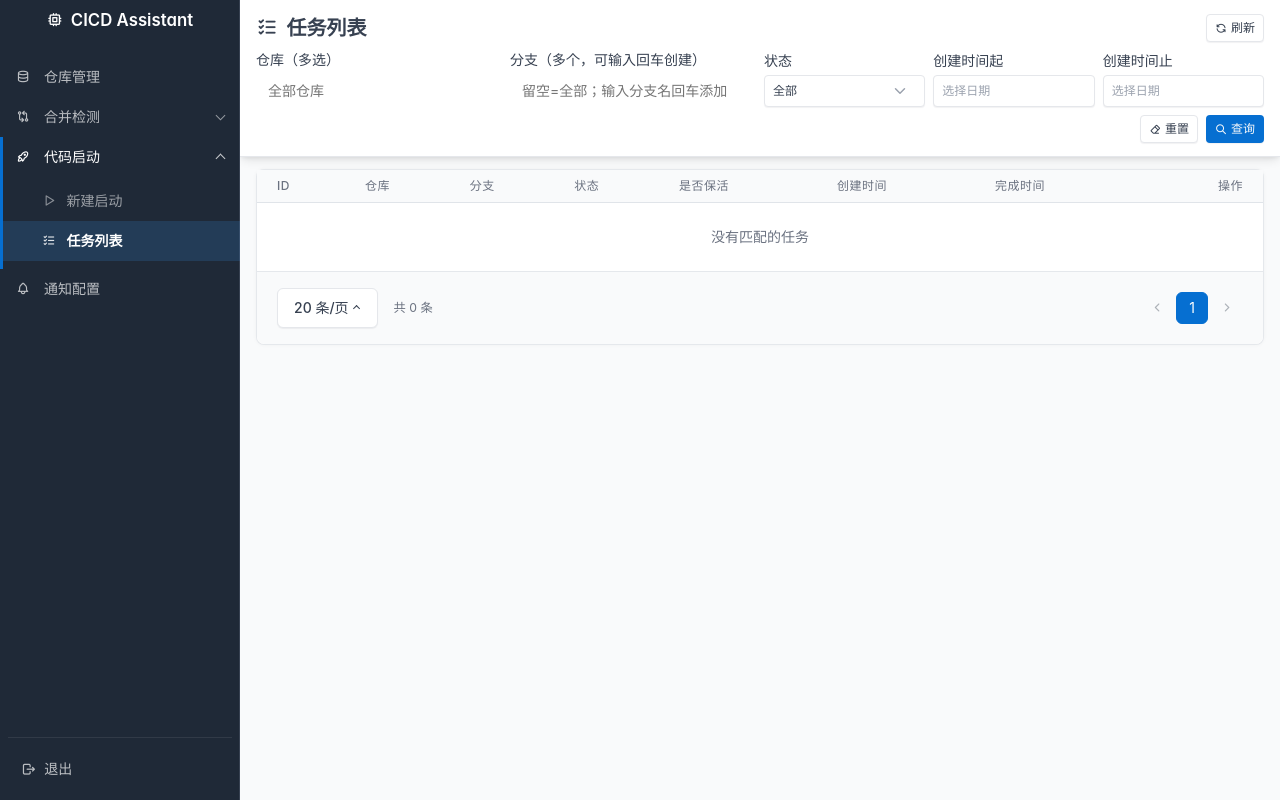
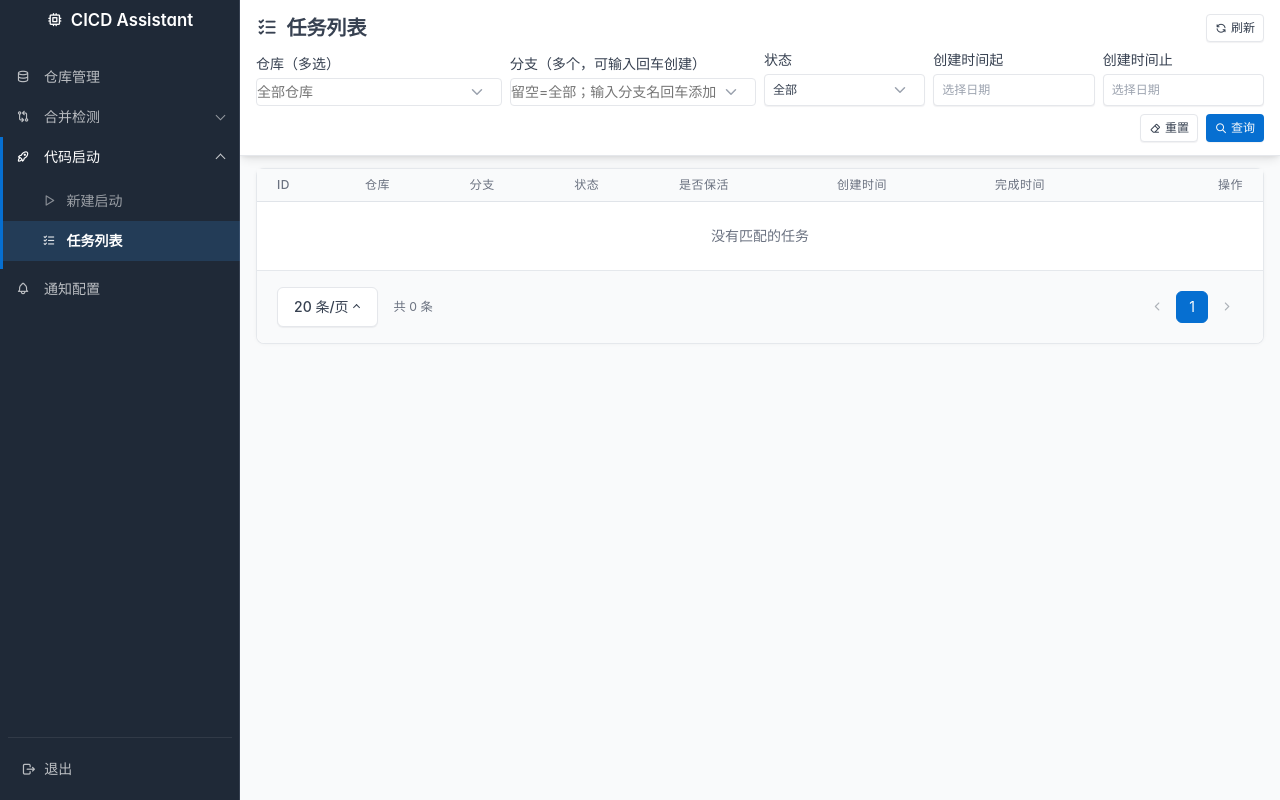
Before and after one commit to HytionKing/cicd-assistant, a Spring Boot app: page /launch/tasks in a window 1280 px wide. Run offline with Spring Boot 4, Linux system fonts and the light colour scheme; the visitor is signed in with stand-in values (Sample User, id 1); data that the repository does not hold is empty; some of the project's set-up classes (security, data sources, template engines, error pages and the like) are left out, and stand-ins take their place; some libraries are stand-ins or nearby versions.

Commit message:
fix(ui/tasks): tom-select 边框和 dropdown 背景丢失修复
问题：
1) tom-select bootstrap5 主题里所有 border/bg 走 --bs-* 变量，Tabler
   用 --tblr-* 前缀 → 变量为空 → 输入框没边框
2) tom-select 不会把原 <select> 的 form-select class propagate 到生成
   的 wrapper 上 → 就算 <select> 加了 form-select-sm 也没样式命中
3) .ts-dropdown 依赖 --bs-body-bg，也是空 → 展开后透明能看到背景

修法：
- app.css :root 里加 --bs-* → --tblr-* 全套映射（body-bg / body-color /
  border-color / border-color-translucent / border-radius(-sm/-lg) /
  border-width / secondary-bg / tertiary-bg / form-valid/invalid-color /
  box-shadow-inset），tom-select 所有变量引用瞬间通电
- tasks.js 里 new TomSelect(...) 之后手动
  wrapper.classList.add('form-select', 'form-select-sm')
  让 wrapper 直接命中 Tabler 的 form-select 样式（边框 + 白底 + 圆角）
- .ts-wrapper.form-select .ts-control 压掉内层重复 padding/background/shadow
  避免双边框视觉
- .ts-dropdown 显式 background + border + shadow 兜底防主题变量意外丢失
- .ts-dropdown .option.active 用 --tblr-primary-lt 蓝色高亮跟 Tabler 一致
- <select> 加 form-select form-select-sm class 声明意图（HTML 语义清晰）
- CSS URL 版本号 bump 到 20260725-tasks7 绕缓存

Playwright 验证 wrapClass 含 form-select form-select-sm，
wrapBg=白，wrapBorder=1px solid #e5e7eb ✓

Co-Authored-By: Claude Opus 4.7 <noreply@anthropic.com>
Claude-Session: https://claude.ai/code/session_01SYCt9iN9iPWTm79P4WbX4z

```diff
--- a/src/main/resources/static/css/app.css
+++ b/src/main/resources/static/css/app.css
@@ -383,6 +383,51 @@
     vertical-align: -3px;
 }
 
+/* tom-select bootstrap5 主题依赖 --bs-* 系列变量，Tabler 用 --tblr-* 前缀，
+ * 没这层映射所有 var() 都为空 → 输入框没边框、dropdown 透明看穿。这里把常用
+ * 的几个补上，保持 tom-select 视觉跟 form-control-sm 完全一致。 */
+:root {
+    --bs-body-bg: var(--tblr-body-bg);
+    --bs-body-color: var(--tblr-body-color);
+    --bs-border-color: var(--tblr-border-color);
+    --bs-border-color-translucent: var(--tblr-border-color-translucent);
+    --bs-border-radius: var(--tblr-border-radius);
+    --bs-border-radius-sm: var(--tblr-border-radius-sm);
+    --bs-border-radius-lg: var(--tblr-border-radius-lg);
+    --bs-border-width: var(--tblr-border-width);
+    --bs-secondary-bg: var(--tblr-bg-surface-secondary);
+    --bs-tertiary-bg: var(--tblr-bg-surface-tertiary);
+    --bs-form-invalid-color: var(--tblr-danger);
+    --bs-form-valid-color: var(--tblr-success);
+    --bs-box-shadow-inset: inset 0 1px 2px rgba(0, 0, 0, 0.075);
+}
+/* tom-select 修补：
+ * <select> 加 form-select-sm class 后 tom-select 会 propagate 到 wrapper，
+ * 边框/背景就走 Tabler 的 form-select 样式（含上面 --bs-* 变量映射）。
+ * 这里只做两件事：把内层 .ts-control 的重复 padding/background 压掉避免双线，
+ * dropdown 面板给背景兜底防透明。 */
+.ts-wrapper.form-select .ts-control,
+.ts-wrapper.form-control .ts-control {
+    padding: 0 !important;
+    background: transparent !important;
+    box-shadow: none !important;
+    min-height: 0;
+}
+.ts-dropdown {
+    background: var(--tblr-body-bg, #ffffff) !important;
+    border: 1px solid var(--tblr-border-color, #e5e7eb) !important;
+    box-shadow: 0 4px 12px rgba(0, 0, 0, 0.1);
+    z-index: 1055;
+}
+.ts-dropdown .option {
+    background: transparent;
+    color: var(--tblr-body-color);
+}
+.ts-dropdown .option.active {
+    background: var(--tblr-primary-lt, rgba(6, 111, 209, 0.1));
+    color: var(--tblr-primary, #066fd1);
+}
+
 /* 任务列表页的 sticky 页头：滚动列表时标题+筛选条不跟着走。
  * 关键：Tabler 默认给 .page-header 加了 margin-top（page-padding-y），sticky 后会残留
  * 一段空白让人以为没贴顶；上下 padding 自己给足并压掉 margin，视觉才明显。
--- a/src/main/resources/static/js/tasks.js
+++ b/src/main/resources/static/js/tasks.js
@@ -39,6 +39,11 @@
     delimiter: ',',
     placeholder: '留空=全部；输入分支名回车添加'
   });
+
+  // tom-select 不会自动把 <select> 的 form-select class 复制到生成的 wrapper 上，
+  // 手动加一下让边框/背景走 Tabler 的 form-select 样式
+  repoTs.wrapper.classList.add('form-select', 'form-select-sm');
+  branchTs.wrapper.classList.add('form-select', 'form-select-sm');
 
   // 日期：flatpickr 中文本地化。ISO 格式（Y-m-d）跟后端 normalizeFrom/To 期望一致
   flatpickr.localize(flatpickr.l10ns.zh);
--- a/src/main/resources/templates/tasks.html
+++ b/src/main/resources/templates/tasks.html
@@ -9,7 +9,7 @@
     <link rel="stylesheet" th:href="@{/vendor/tabler-icons/tabler-icons.min.css}"/>
     <link rel="stylesheet" th:href="@{/vendor/tom-select/css/tom-select.bootstrap5.min.css}"/>
     <link rel="stylesheet" th:href="@{/vendor/flatpickr/css/flatpickr.min.css}"/>
-    <link rel="stylesheet" th:href="@{/css/app.css(v=20260725-tasks3)}"/>
+    <link rel="stylesheet" th:href="@{/css/app.css(v=20260725-tasks7)}"/>
 </head>
 <body>
 <div class="page">
@@ -31,11 +31,12 @@
                 <form id="filter-form" class="row g-2 align-items-end">
                     <div class="col-md-3">
                         <label class="form-label mb-1 small">仓库（多选）</label>
-                        <select id="f-repo" multiple placeholder="全部仓库"></select>
+                        <!-- form-select-sm 让 tom-select 复用 Tabler 的边框/背景样式 -->
+                        <select id="f-repo" class="form-select form-select-sm" multiple placeholder="全部仓库"></select>
                     </div>
                     <div class="col-md-3">
                         <label class="form-label mb-1 small">分支（多个，可输入回车创建）</label>
-                        <select id="f-branch" multiple placeholder="留空=全部；输入分支名回车添加"></select>
+                        <select id="f-branch" class="form-select form-select-sm" multiple placeholder="留空=全部；输入分支名回车添加"></select>
                     </div>
                     <div class="col-md-2">
                         <label class="form-label mb-1 small">状态</label>
```
